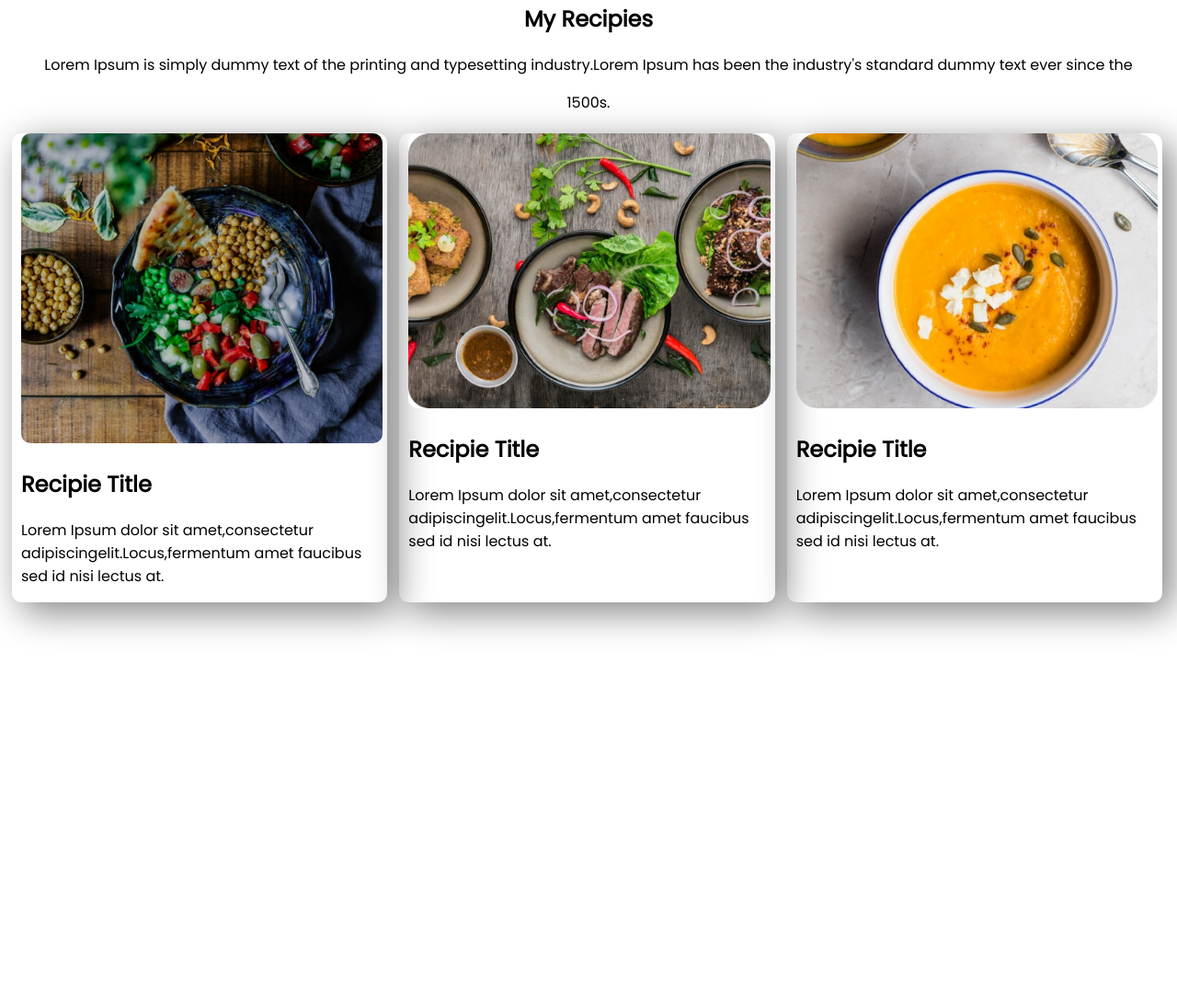
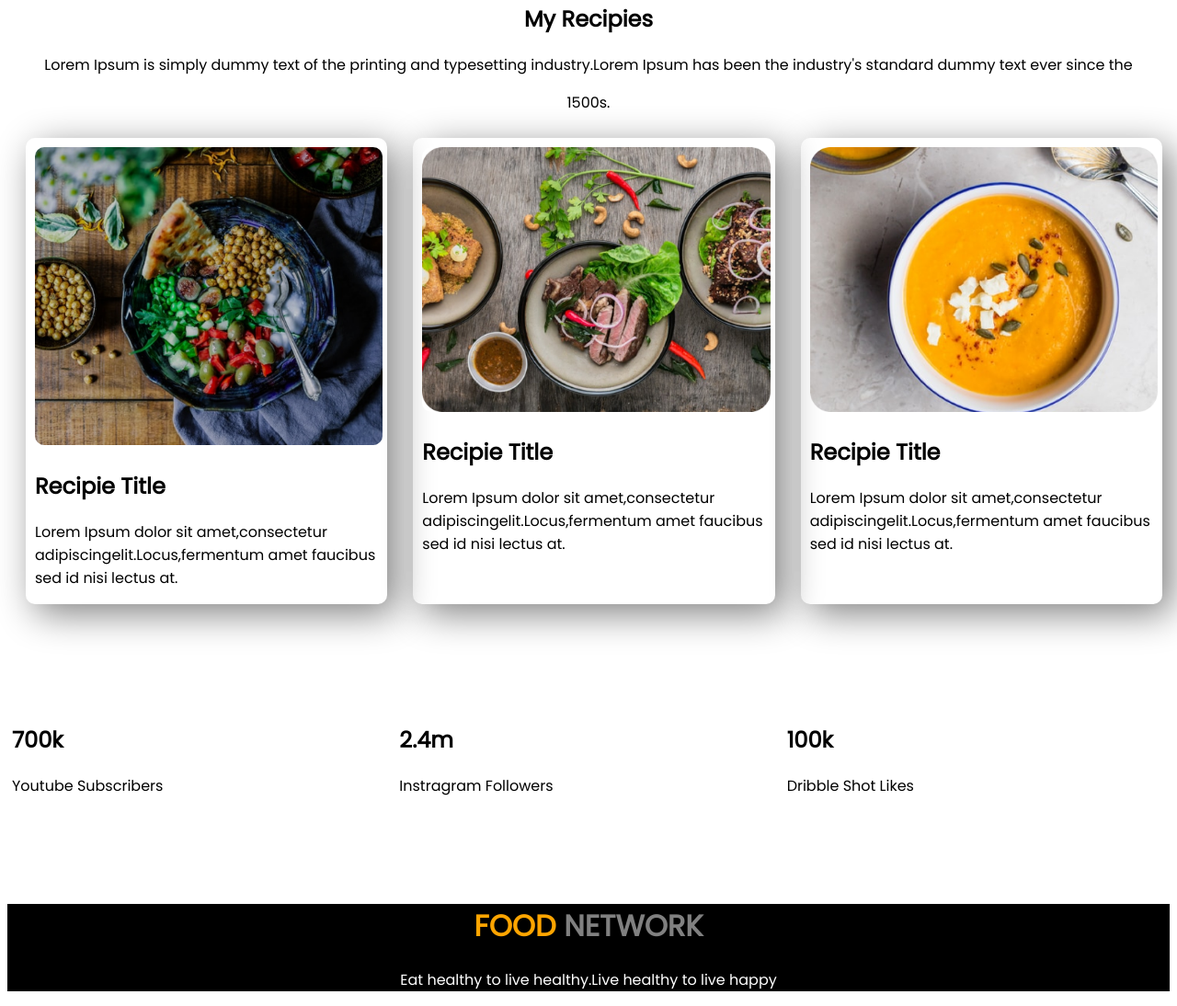
Before and after one commit to jinia02/Food-Netwowk-repo, a plain HTML site: page index.html in a window 1280 px wide. Shown: the part 788-1882 px from the top of the page at 92% size. Before the commit the page ends 1548 px from the top, so only its background shows below. Drawn offline with Linux system fonts and the light colour scheme.

Commit message:
last part added

```diff
--- a/index.html
+++ b/index.html
@@ -77,6 +77,27 @@
             </div>
         </div>
     </section>
+    <section>
+        <div class="flexible-container">
+            <div class="last-banner">
+                <h1>700k</h1>
+                <p>Youtube Subscribers</p>
+            </div>
+            <div class="last-banner">
+                <h1>2.4m</h1>
+                <p>Instragram Followers</p>
+            </div>
+            <div class="last-banner">
+                <h1>100k</h1>
+                <p>Dribble Shot Likes</p>
+            </div>
+
+        </div>
+    </section>
+    <footer class="footer">
+        <h1><span class="orange-color">FOOD</span> NETWORK</h1>
+        <P>Eat healthy to live healthy.Live healthy to live happy</P>
+    </footer>
 </body>
 
 </html>
--- a/style.css
+++ b/style.css
@@ -34,10 +34,10 @@ body{
 }
 .recipies-item{
     text-align: left;
-    width: 40%;
-    margin-bottom: 5px ;
-    margin-top: 5px;
-    margin-left: 5px;
+    width: 100%;
+    margin-bottom: 10px ;
+    margin-top: 10px;
+    margin-left: 20px;
     margin-right: 8px;
     padding-left: 10PX;
     padding-right: 5PX;
@@ -47,4 +47,25 @@ body{
 .Recipies img{
      width: 100%;
      border-radius: 10px;
+     margin-top: 10px;
+     margin-right: 2px;
+
 }
+.last-banner{
+    width: 40%;
+    margin-left: 5px;
+}
+.footer{
+    text-align: center;
+    font-weight: 700;
+    background-color: black;
+    max-width: 100;
+
+}
+.footer p{
+    color: white;
+    font-weight: 400;
+}
+.footer h1{
+    color: gray;
+}
```
